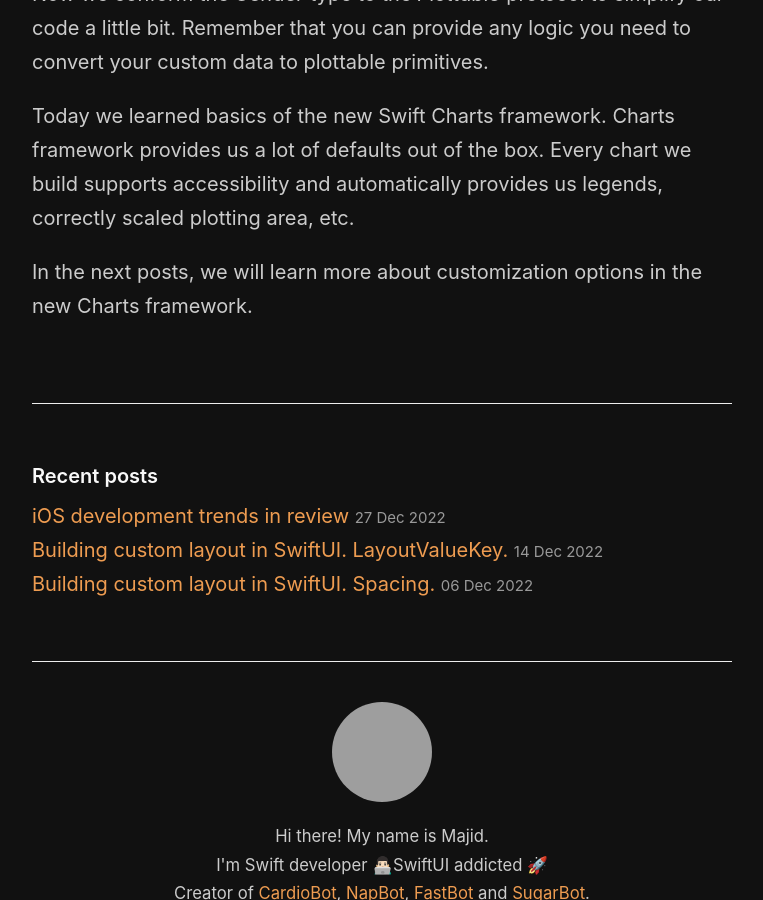
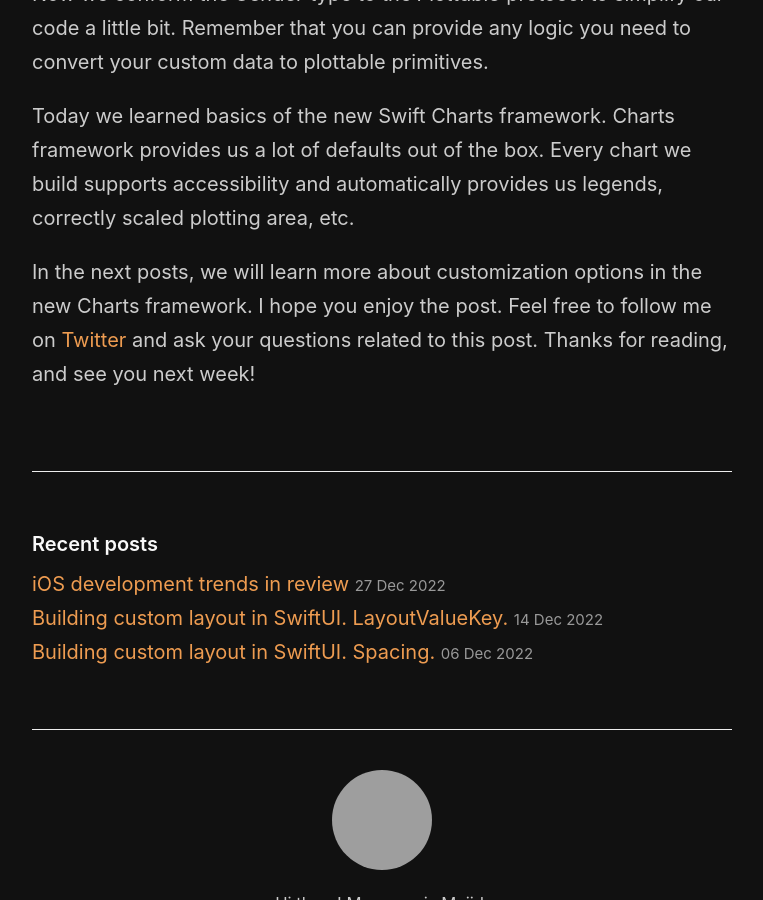
Before and after one commit to mecid/mecid.github.io, a Jekyll site: the page built from _posts/2023-01-10-mastering-charts-in-swiftui.md, in a window 1280 px wide and 900 px high, scrolled down 8706 px, cut to the strip 0-900 px from the top of the window. Shown: the whole strip, without its empty margins (258-1021 px from the left). Built offline with Jekyll 4.4.1, drawn with Linux system fonts in a browser that asks for light colours; grey boxes are pictures that could not be loaded.

Commit message:
conclusion in mastering charts post tuned

```diff
--- a/_posts/2023-01-10-mastering-charts-in-swiftui.md
+++ b/_posts/2023-01-10-mastering-charts-in-swiftui.md
@@ -181,4 +181,4 @@ Now we conform the *Gender* type to the *Plottable* protocol to simplify our cod
 
 Today we learned basics of the new Swift Charts framework. Charts framework provides us a lot of defaults out of the box. Every chart we build supports accessibility and automatically provides us legends, correctly scaled plotting area, etc.
 
-In the next posts, we will learn more about customization options in the new Charts framework.
+In the next posts, we will learn more about customization options in the new Charts framework. I hope you enjoy the post. Feel free to follow me on [Twitter](https://twitter.com/mecid) and ask your questions related to this post. Thanks for reading, and see you next week!
```
